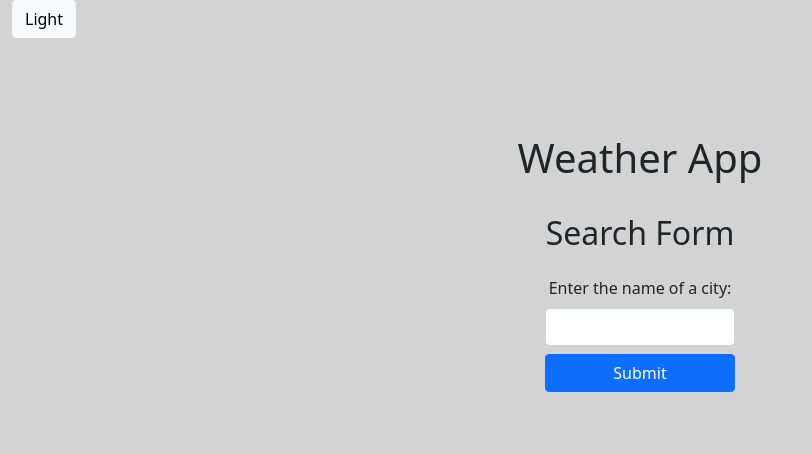
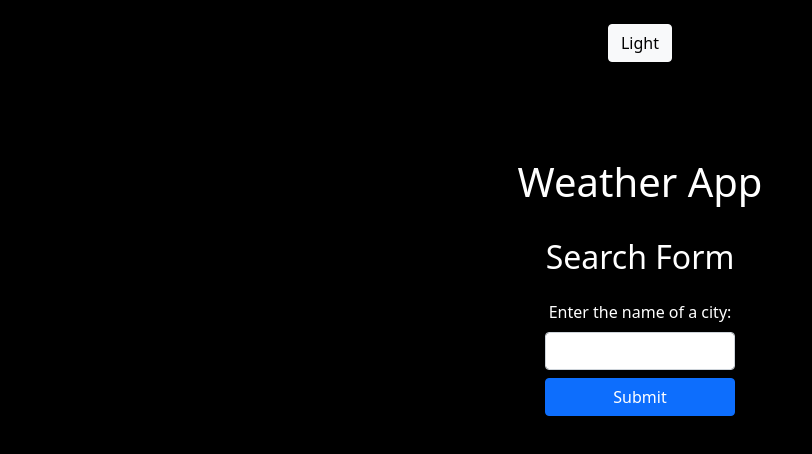
Before and after one commit to NestoJosa/weather-app, a React (Vite) app: page / in a window 1280 px wide. Shown: the top 454 px of the page, without its empty margins (0-812 px from the left). Built offline with nearby package versions, Linux system fonts and the light colour scheme; no server answers.

Commit message:
Finish dark-light theme switching

```diff
--- a/src/App.jsx
+++ b/src/App.jsx
@@ -18,10 +18,16 @@ const App = () => {
   };
 
   return (
-    <div className="Wrapper container-fluid">
+    <div
+      className={
+        isDark
+          ? "Wrapper container-fluid"
+          : "Wrapper Wrapper--lightTheme container-fluid"
+      }
+    >
       <div className="row">
         <div className="col">
-          <div className="row">
+          <div className="row text-center mt-4">
             <div className="col">
               <ThemeSwitcher isDark={isDark} toggleTheme={toggleTheme} />
             </div>
@@ -40,7 +46,7 @@ const App = () => {
           </div>
 
           {city ? (
-            <div className="row">
+            <div className="row text-center">
               <div className="col">
                 <Weather city={city} />
               </div>
--- a/src/Weather.jsx
+++ b/src/Weather.jsx
@@ -14,7 +14,7 @@ const Weather = ({ city }) => {
   }, [city]);
 
   return (
-    <div>
+    <div className="Weather">
       {(() => {
         if (weatherData) {
           return (
--- a/src/styles.scss
+++ b/src/styles.scss
@@ -1,6 +1,22 @@
 // styles.scss
-$primary-color: lightgray;
 
-body {
-  background-color: $primary-color;
+.Wrapper {
+  height: 100vh;
+  background-color: black;
+
+  &--lightTheme {
+    background-color: white;
+
+    .Title,
+    .Form,
+    .Weather {
+      color: black;
+    }
+  }
 }
+
+.Title,
+.Form,
+.Weather {
+  color: white;
+}
```
